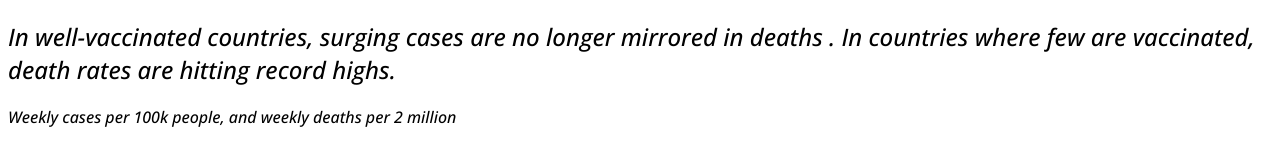
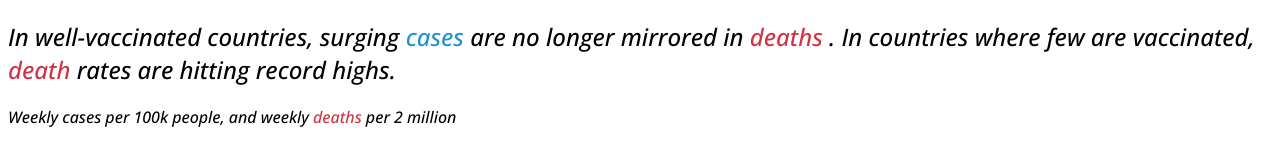
Before and after one commit to rlim0045/FIT3179, a plain HTML site: page fonts.html in a window 1280 px wide. Drawn offline with nearby package versions, Linux system fonts and the light colour scheme.

Commit message:
Update fonts.css

```diff
--- a/fonts.css
+++ b/fonts.css
@@ -11,3 +11,19 @@
   font-variation-settings:
     "wdth" 100;
 }
+
+.cases_text {
+    color: #2590c8;
+}
+
+.deaths_text {
+    color: #d13141;
+}
+
+h2 {
+    font-family: 'Open Sans';
+}
+
+p {
+    font-family: 'Open Sans';
+}
```
